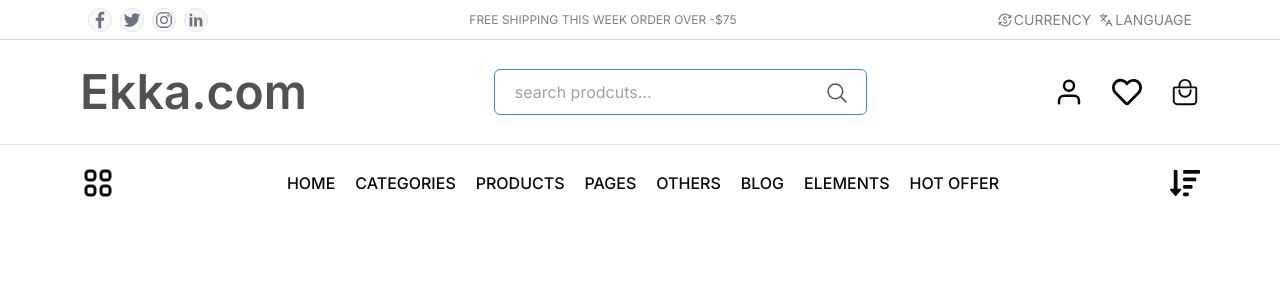
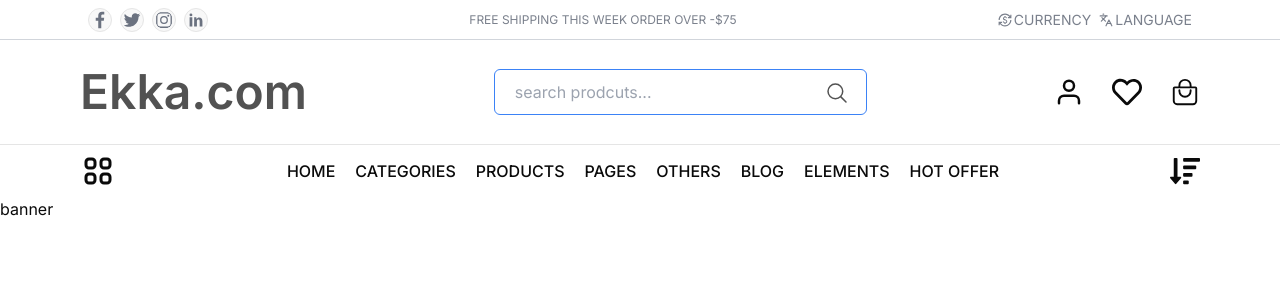
Before and after one commit to safkat07/E-Commerce, a Next.js app: page / in a window 1280 px wide. Shown: the top 300 px of the page. Built offline with nearby package versions, Linux system fonts and the light colour scheme.

Commit message:
navbar icons fixed

```diff
--- a/src/app/page.js
+++ b/src/app/page.js
@@ -16,18 +16,18 @@ import Image from "next/image";
 export default function Home() {
   return (
     <main>
-      {/* <Banner />
-      <TopCollection />
-      <NewArrivals />
-      <TopCategories />
-      <LimitedOffers />
-      <TopVendors />
-      <Delivery />
-      <SuperOffer />
-      <NewTrending />
-      <ClientReview />
-      <Brands />
-      <InstagramFeeds /> */}
+      <Banner />
+      {/* <TopCollection /> */}
+      {/* <NewArrivals /> */}
+      {/* <TopCategories /> */}
+      {/* <LimitedOffers /> */}
+      {/* <TopVendors /> */}
+      {/* <Delivery /> */}
+      {/* <SuperOffer /> */}
+      {/* <NewTrending /> */}
+      {/* <ClientReview /> */}
+      {/* <Brands /> */}
+      {/* <InstagramFeeds /> */}
     </main>
   );
 }
--- a/src/components/Banner.js
+++ b/src/components/Banner.js
@@ -2,7 +2,9 @@ import React from 'react'
 
 const Banner = () => {
     return (
-        <div className='w-full mt-5 border-2 h-[50vh] border-black text-center font-semibold text-3xl'>Banner</div>
+        <div>
+            banner
+        </div>
     )
 }
 
--- a/src/components/MainNavLinks.js
+++ b/src/components/MainNavLinks.js
@@ -7,7 +7,7 @@ import { FaSortAmountDown } from "react-icons/fa";
 const MainNavLinks = () => {
 
     return (
-        <div className='py-5'>
+        <div className='py-2'>
             <MaxwidthWrapper>
                 <div className='flex justify-between items-center'>
                     <div className='text-4xl cursor-pointer'>
--- a/src/components/MiddleNavbar.js
+++ b/src/components/MiddleNavbar.js
@@ -14,7 +14,7 @@ const MiddleNavbar = () => {
                         Ekka.com
                     </div>
                     <div className='w-1/3 relative'>
-                        <input type='text' placeholder='search prodcuts...' className='w-full pl-5 rounded-md py-2.5 border border-blue-500' />
+                        <input type='text' placeholder='search prodcuts...' className='w-full focus:outline-none pl-5 rounded-md py-2.5 border border-blue-500' />
                         <IoSearchOutline className='absolute text-neutral-600 text-2xl right-[5%] top-[25%]' />
                     </div>
                     <div className='flex  text-3xl gap-7 font-semibold'>
```
